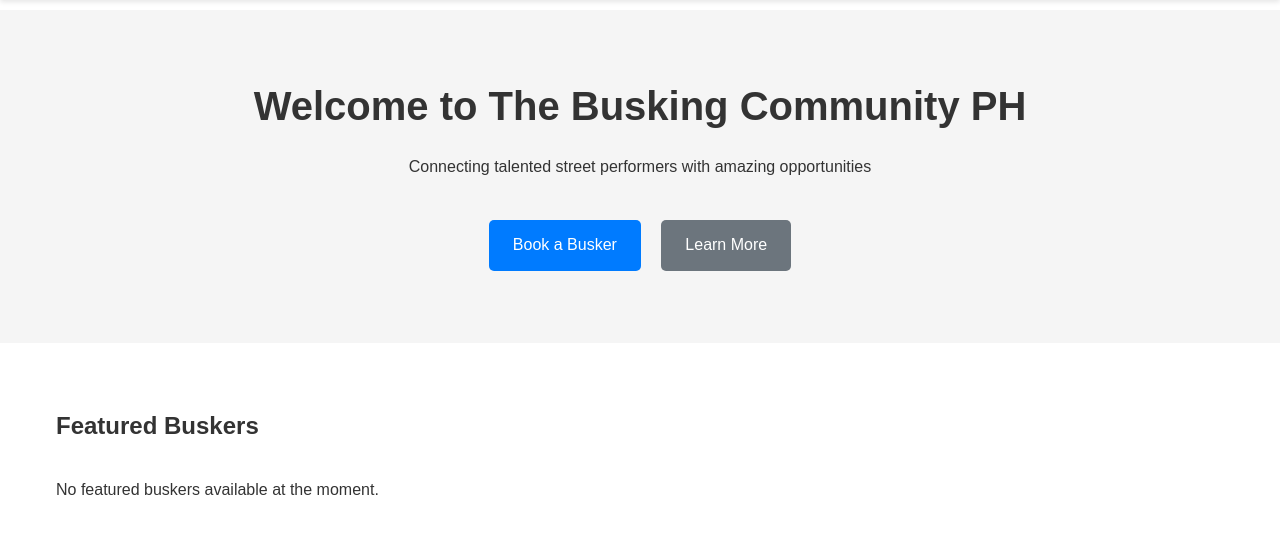
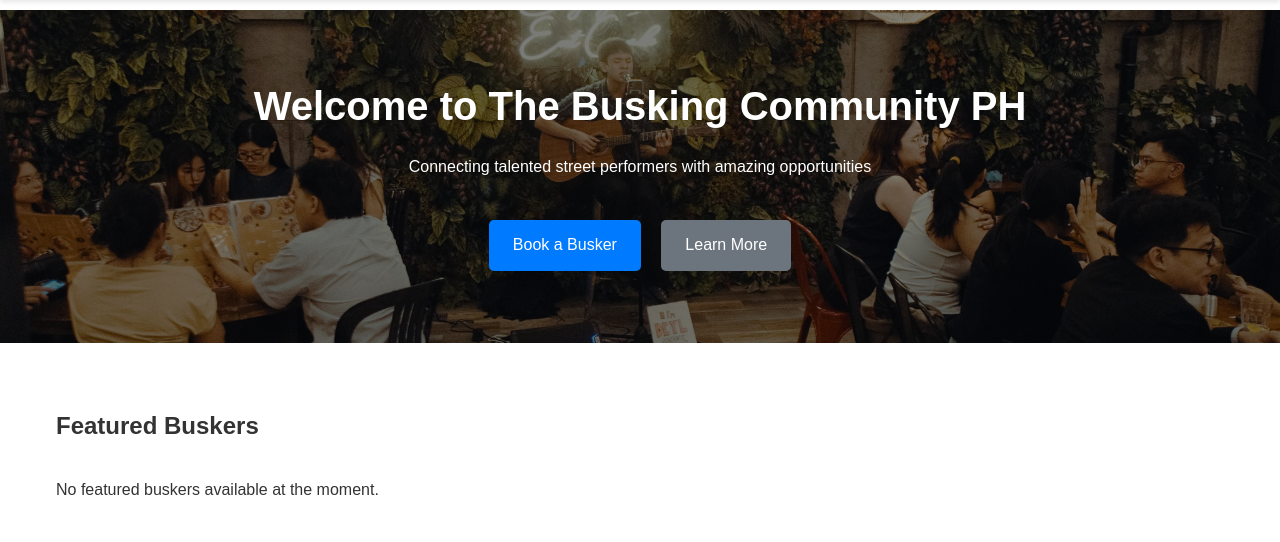
Before and after one commit to barcelos-kevin/TBCPH, a PHP site: page /tbcph/index.php in a window 1280 px wide. Shown: the part 70-612 px from the top of the page. Run offline with PHP 8.4, Linux system fonts and the light colour scheme; data that the repository does not hold is empty.

Commit message:
add basker photo in landing page and add webpage icon

```diff
--- a/tbcph/busker/dashboard.php
+++ b/tbcph/busker/dashboard.php
@@ -374,6 +374,7 @@ try {
     <title>Busker Dashboard</title>
     <link rel="stylesheet" href="https://stackpath.bootstrapcdn.com/bootstrap/4.5.2/css/bootstrap.min.css">
     <link rel="stylesheet" href="https://cdnjs.cloudflare.com/ajax/libs/font-awesome/5.15.3/css/all.min.css">
+    <link rel="icon" href="/tbcph/assets/images/logo.jpg">
     <style>
         .tab-content {
             padding: 20px;
--- a/tbcph/busker/index.php
+++ b/tbcph/busker/index.php
@@ -54,6 +54,7 @@ if ($_SERVER['REQUEST_METHOD'] === 'POST') {
     <meta name="viewport" content="width=device-width, initial-scale=1.0">
     <title>Busker Login - TBCPH</title>
     <link rel="stylesheet" href="/tbcph/assets/css/style.css">
+    <link rel="icon" href="/tbcph/assets/images/logo.jpg">
     <style>
         .auth-container {
             min-height: calc(100vh - 200px);
--- a/tbcph/busker/register.php
+++ b/tbcph/busker/register.php
@@ -95,6 +95,7 @@ if ($_SERVER['REQUEST_METHOD'] === 'POST') {
     <meta name="viewport" content="width=device-width, initial-scale=1.0">
     <title>Busker Registration - TBCPH</title>
     <link rel="stylesheet" href="/tbcph/assets/css/style.css">
+    <link rel="icon" href="/tbcph/assets/images/logo.jpg">
     <style>
         .auth-container {
             min-height: calc(100vh - 200px);
--- a/tbcph/client/dashboard.php
+++ b/tbcph/client/dashboard.php
@@ -204,6 +204,7 @@ if (isset($_SESSION['error'])) {
     <meta name="viewport" content="width=device-width, initial-scale=1.0">
     <title>Client Dashboard - TBCPH</title>
     <link rel="stylesheet" href="/tbcph/assets/css/style.css">
+    <link rel="icon" href="/tbcph/assets/images/logo.jpg">
     <style>
         .dashboard-container {
             padding: 20px;
--- a/tbcph/client/edit_profile.php
+++ b/tbcph/client/edit_profile.php
@@ -463,6 +463,7 @@ include __DIR__ . '/../includes/header.php';
     font-size: 1.2em;
 }
 </style>
+<link rel="icon" href="/tbcph/assets/images/logo.jpg">
 
 <?php include __DIR__ . '/../includes/footer.php'; ?>
 </html>
--- a/tbcph/client/index.php
+++ b/tbcph/client/index.php
@@ -51,6 +51,7 @@ if ($_SERVER['REQUEST_METHOD'] === 'POST') {
     <meta name="viewport" content="width=device-width, initial-scale=1.0">
     <title>Client Login - TBCPH</title>
     <link rel="stylesheet" href="https://cdnjs.cloudflare.com/ajax/libs/font-awesome/5.15.4/css/all.min.css">
+    <link rel="icon" href="/tbcph/assets/images/logo.jpg">
     <style>
         * {
             margin: 0;
--- a/tbcph/client/profile.php
+++ b/tbcph/client/profile.php
@@ -618,5 +618,6 @@ include __DIR__ . '/../includes/header.php';
     font-size: 1.2em;
 }
 </style>
+<link rel="icon" href="/tbcph/assets/images/logo.jpg">
 
 <?php include __DIR__ . '/../includes/footer.php'; ?>
--- a/tbcph/client/register.php
+++ b/tbcph/client/register.php
@@ -46,6 +46,7 @@ if ($_SERVER['REQUEST_METHOD'] === 'POST') {
     <meta name="viewport" content="width=device-width, initial-scale=1.0">
     <title>Register as Client - TBCPH</title>
     <link rel="stylesheet" href="/tbcph/assets/css/style.css">
+    <link rel="icon" href="/tbcph/assets/images/logo.jpg">
 </head>
 <body>
     <header>
--- a/tbcph/public/about.php
+++ b/tbcph/public/about.php
@@ -8,6 +8,7 @@ require_once '../includes/config.php';
     <meta charset="UTF-8">
     <meta name="viewport" content="width=device-width, initial-scale=1.0">
     <title>About Us - TBCPH</title>
+    <link rel="icon" href="/tbcph/assets/images/logo.jpg">
     <link rel="stylesheet" href="/tbcph/assets/css/style.css">
     <style>
         .about-hero {
--- a/tbcph/public/buskers.php
+++ b/tbcph/public/buskers.php
@@ -33,6 +33,7 @@ $genres = $genres_stmt->fetchAll(PDO::FETCH_ASSOC);
     <meta name="viewport" content="width=device-width, initial-scale=1.0">
     <title>Our Buskers - The Busking Community PH</title>
     <link rel="stylesheet" href="https://cdnjs.cloudflare.com/ajax/libs/font-awesome/6.0.0/css/all.min.css">
+    <link rel="icon" href="/tbcph/assets/images/logo.jpg">
     <style>
         :root {
             --primary-color: #3498db;
--- a/tbcph/public/contact.php
+++ b/tbcph/public/contact.php
@@ -170,6 +170,7 @@ try {
     <meta name="viewport" content="width=device-width, initial-scale=1.0">
     <title><?php echo $busker ? "Book " . htmlspecialchars($busker['band_name']) : "Book a Busker"; ?> - TBCPH</title>
     <link rel="stylesheet" href="/tbcph/assets/css/style.css">
+    <link rel="icon" href="/tbcph/assets/images/logo.jpg">
     <style>
         .location-options {
             margin-bottom: 20px;
--- a/tbcph/public/index.php
+++ b/tbcph/public/index.php
@@ -30,7 +30,34 @@ try {
     <meta charset="UTF-8">
     <meta name="viewport" content="width=device-width, initial-scale=1.0">
     <title>TBCPH - The Busking Community PH</title>
+    <link rel="icon" href="/tbcph/assets/images/logo.jpg">
     <link rel="stylesheet" href="/tbcph/assets/css/style.css">
+    <style>
+        .hero {
+            background-image: url('/tbcph/assets/images/busking.jpg');
+            background-size: cover;
+            background-position: center;
+            background-repeat: no-repeat;
+            position: relative;
+        }
+
+        .hero::before {
+            content: '';
+            position: absolute;
+            top: 0;
+            left: 0;
+            right: 0;
+            bottom: 0;
+            background: rgba(0, 0, 0, 0.5);
+            z-index: 1;
+        }
+
+        .hero-content {
+            position: relative;
+            z-index: 2;
+            color: white;
+        }
+    </style>
 </head>
 <body>
     <header>
--- a/tbcph/public/register.php
+++ b/tbcph/public/register.php
@@ -325,5 +325,6 @@ include __DIR__ . '/../includes/header.php';
     }
 }
 </style>
+<link rel="icon" href="/tbcph/assets/images/logo.jpg">
 
 <?php include __DIR__ . '/../includes/footer.php'; ?>
--- a/tbcph/public/select_busker.php
+++ b/tbcph/public/select_busker.php
@@ -100,6 +100,7 @@ $buskers = $stmt->fetchAll(PDO::FETCH_ASSOC);
     <title>Select Busker - TBCPH</title>
     <link href="https://cdn.jsdelivr.net/npm/bootstrap@5.3.0/dist/css/bootstrap.min.css" rel="stylesheet">
     <link rel="stylesheet" href="https://cdnjs.cloudflare.com/ajax/libs/font-awesome/6.0.0/css/all.min.css">
+    <link rel="icon" href="/tbcph/assets/images/logo.jpg">
     <style>
         .busker-card {
             transition: all 0.3s ease;
```
Also changed, not shown: tbcph/assets/images/busking.jpg (added), tbcph/assets/images/logo.jpg (added).
